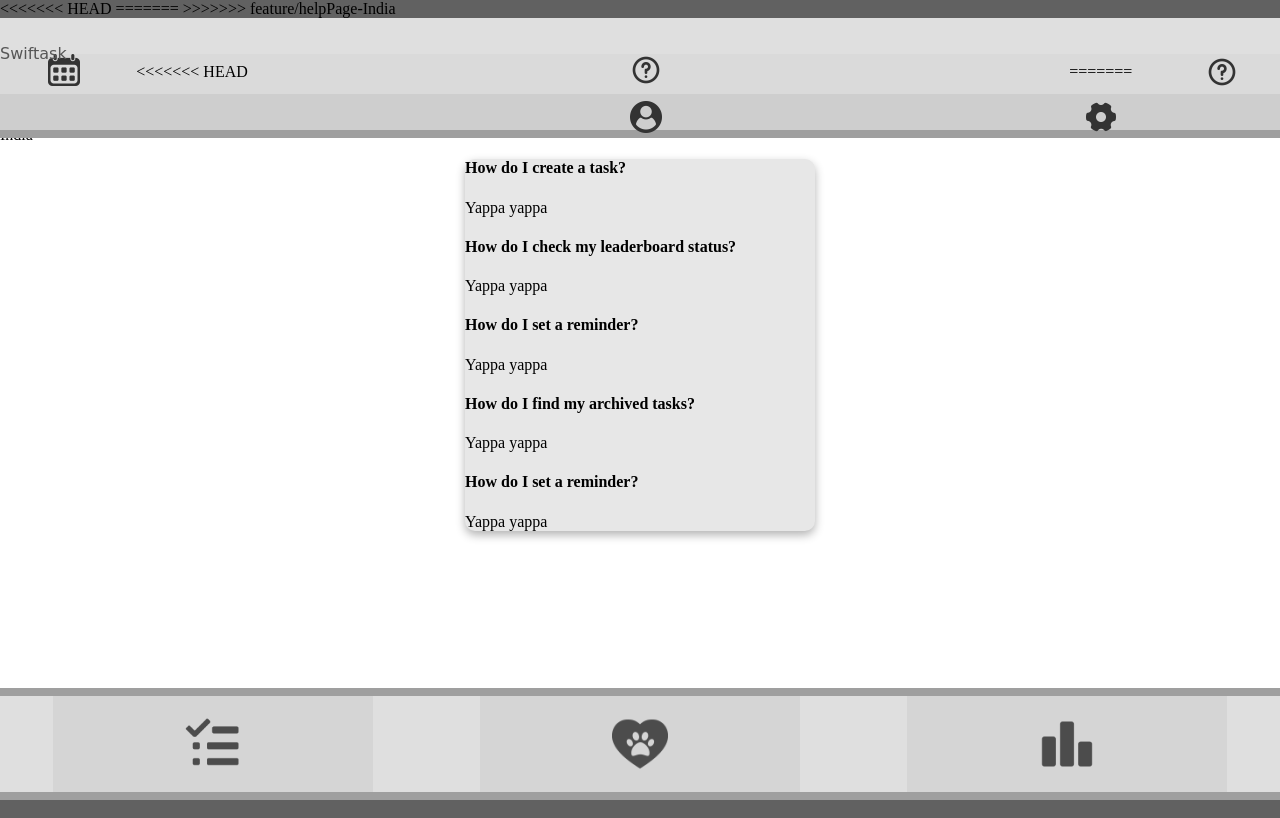
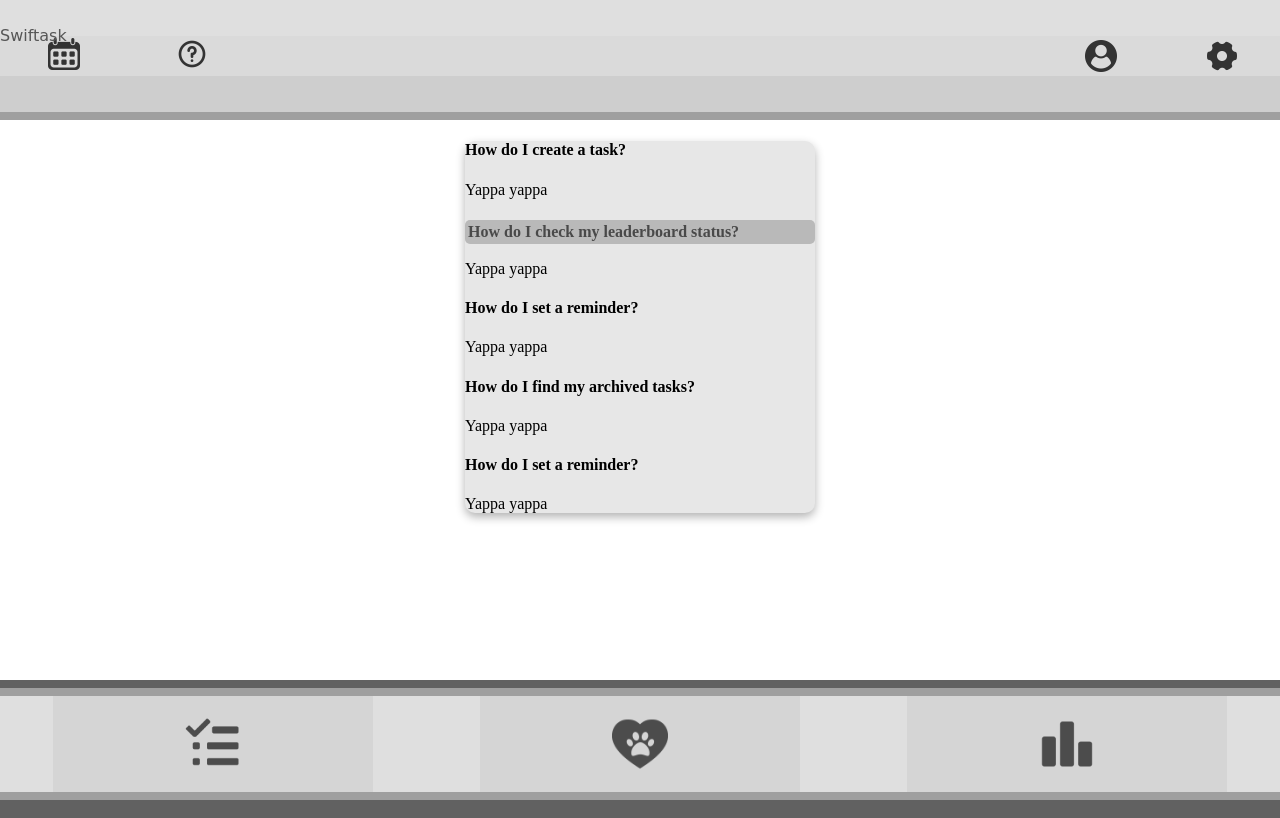
Before and after one commit to jeevan1549/1800_202530_BBY19, a website built with Vite: page html/faqpage.html in a window 1280 px wide. Built offline with nearby package versions, Linux system fonts and the light colour scheme; a web font is replaced by a local one.

```diff
--- a/css/faqpage.css
+++ b/css/faqpage.css
@@ -6,3 +6,13 @@
     justify-self: center;
     margin-top: 1vh;
 }
+.faq .helpHeaders {
+    padding: 3px;
+    border: none;
+    border-radius: 5px;
+    display: block;
+    font-weight: bold;
+    margin-bottom: 8px;
+    color: #494949;
+    background-color: rgb(185, 185, 185);
+  }
--- a/html/faqpage.html
+++ b/html/faqpage.html
@@ -5,10 +5,7 @@
     <meta name="viewport" content="width=device-width, initial-scale=1.0" />
     <title>Landing Page</title>
     <link rel="stylesheet" href="/css/style.css" />
-<<<<<<< HEAD
-=======
     <link rel="stylesheet" href="/css/faqpage.css"/>
->>>>>>> feature/helpPage-India
   </head>
   <body>
     <main class="main-container">
@@ -22,7 +19,6 @@
               src="/images/calendar.png"
             />
           </a>
-<<<<<<< HEAD
           <a href="/html/faqpage.html">
             <img
               class="informationImg"
@@ -30,13 +26,6 @@
               src="/images/information.png"
             />
           </a>
-=======
-          <img
-            class="informationImg"
-            alt="information"
-            src="/images/information.png"
-          />
->>>>>>> feature/helpPage-India
           <div></div>
           <img class="userImg" alt="account" src="/images/user.png" />
           <img class="settingsImg" alt="settings" src="/images/setting.png" />
```
Also changed, not shown: html/leaderboard1.html (+0 -8 lines), html/pet1.html (+0 -8 lines), html/skeleton.html (+0 -8 lines), html/task1.html (+0 -8 lines), html/todolist.html (+0 -8 lines), index.html (+0 -9 lines), 1 other file.
